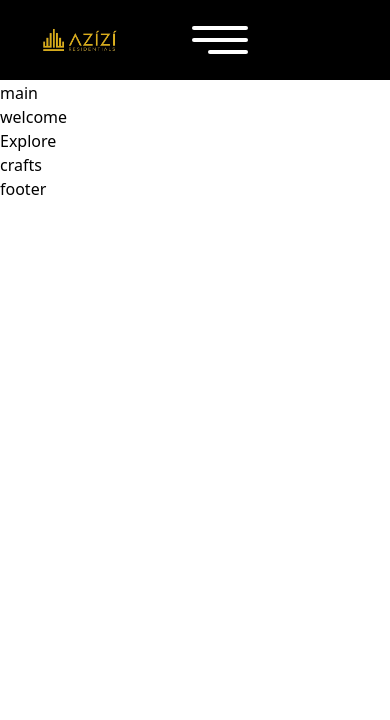
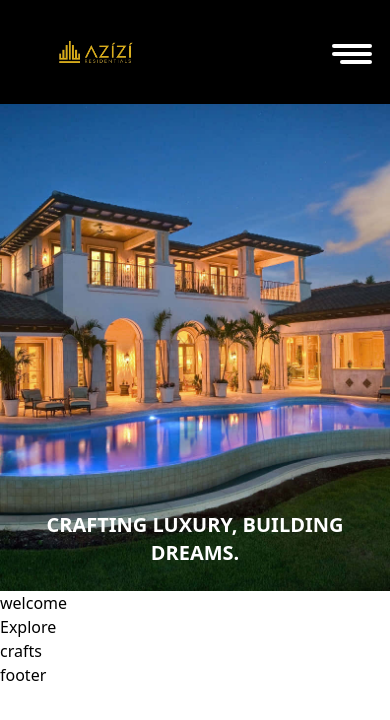
Before and after one commit to Thas94/Tailwind-Mockups, a Nuxt app: page /zizi-lux in a window 390 px wide. Shown: the top 720 px of the page. Built offline with nearby package versions, Linux system fonts and the light colour scheme.

Commit message:
Refactored navbar to be more responsive

```diff
--- a/app/components/zizi-lux/zizi-main.vue
+++ b/app/components/zizi-lux/zizi-main.vue
@@ -1,13 +1,12 @@
 <template>
-    <div>
-        main
+    <div
+        class="relative w-full h-[70vh] md:h-screen bg-center bg-cover bg-no-repeat bg-[url('/azizi/dream-house.jpg')] pt-16">
+        <div class="absolute bottom-0 w-full text-center px-4 py-6 text-white">
+            <h2 class="text-xl md:text-[25pt] lg:text-[35pt] font-semibold">CRAFTING LUXURY, BUILDING DREAMS.</h2>
+        </div>
     </div>
 </template>
 
 <script setup lang="ts">
 
 </script>
-
-<style scoped>
-
-</style>
--- a/app/components/zizi-lux/zizi-navbar.vue
+++ b/app/components/zizi-lux/zizi-navbar.vue
@@ -1,28 +1,31 @@
 <template>
-    <header class="border-b">
-        <nav class="fixed top-0 bg-black w-full h-20 flex items-center pr-40">
+    <nav class="bg-black fixed top-0 w-full z-20">
+        <div class="max-w-7xl mx-auto px-4 py-3 flex items-center justify-between text-white">
             <NuxtLink to="zizi-lux" class="">
                 <NuxtImg class="h-20 w-40" densities="1px" format="webp" src="/azizi/logo.png" alt="" />
             </NuxtLink>
-            <ul class="flex gap-6 ml-auto text-white text-xl hover:cursor-pointer max-sm:hidden max-md:hidden">
-                <li class=" hover:text-menu-hover hover:underline max-sm:text-sm" v-for="m in menu">{{ (m as any).label }}</li>
+            <ul class="hidden gap-6 ml-auto text-white text-xl hover:cursor-pointer md:flex">
+                <li class=" hover:text-menu-hover hover:underline max-sm:text-sm" v-for="m in menu">{{ (m as any).label}}</li>
             </ul>
-            <button class="ml-auto sm:hidden md:hidden" @click="ToggleMenu">
-                <div class="w-5 h-10 flex flex-col justify-center items-center">
-                    <span class="block w-14 h-1 bg-white rounded-full"></span>
-                    <span class="block w-14 h-1 mt-2 bg-white rounded-full"></span>
-                    <span class="block w-10 h-1 mt-2 bg-white rounded-full ml-4"></span>
-                </div>
-            </button>
-        </nav>
-    </header>
-    <div class="sm:hidden md:hidden" v-if="isMenuOpen">
+            <!-- Mobile Menu Toggle -->
+            <div class="md:hidden">
+                <button class="text-white focus:outline-none" @click="ToggleMenu">
+                    <div class="w-5 h-10 flex flex-col justify-center items-center mr-3">
+                        <span class="block w-10 h-1 bg-white rounded-full"></span>
+                        <span class="block w-10 h-1 mt-1 bg-white rounded-full"></span>
+                        <span class="block w-8 h-1 mt-1 bg-white rounded-full ml-2"></span>
+                    </div>
+                </button>
+            </div>
+        </div>
+    </nav>
+    <div class="md:hidden" v-if="isMenuOpen">
         <zizi-lux-zizi-sidebar />
     </div>
 </template>
 
 <script setup lang="ts">
-import {MenuService} from '@/service/menuService'
+import { MenuService } from '@/service/menuService'
 const { ToggleMenu } = useSideMenuStore()
 const { isMenuOpen } = storeToRefs(useSideMenuStore())
 const menu = ref([{}])
--- a/app/components/zizi-lux/zizi-sidebar.vue
+++ b/app/components/zizi-lux/zizi-sidebar.vue
@@ -1,15 +1,9 @@
 <template >
-    <div >
-        <!-- Overlay -->
-        <div v-if="isMenuOpen" class="fixed inset-0 z-30 transition-opacity duration-300 bg-black bg-opacity-50"
-            @click="closeMenu"></div>
-
-        <!-- Side Menu -->
-        <nav class="fixed top-0 left-0 z-40 w-2/5 h-full text-black shadow-2xl bg-black"
+    <div>
+        <nav class="fixed top-0 left-0 z-20 w-2/5 h-full text-black shadow-2xl bg-black"
             :class="{ 'translate-x-0': isMenuOpen, '-translate-x-full': !isMenuOpen }"
             :style="{ backgroundImage: `url(${backGroundUrl})` }">
             <div class="p-6">
-                <!-- Menu Header -->
                 <div class="flex items-center justify-between mb-8">
                     <button @click="closeMenu"
                         class="text-gray-400 transition-colors duration-200 hover:text-white focus:outline-none ml-auto">
@@ -20,7 +14,6 @@
                     </button>
                 </div>
 
-                <!-- Menu Items -->
                 <div class="items-center pt-5">
                     <ul>
                         <li class="text-white p-2 hover:text-menu-hover max-sm:text-sm flex items-center"
@@ -33,7 +26,7 @@
                 <div class="items-center py-28 p-1 text-white">
                     CRAFTING LUXURY, BUILDING DREAMS
                 </div>
-                <div class="text-white w-40">
+                <div class="text-white w-40 md:bottom-0">
                     <p class="text-center text-[8pt]">Copyright © 2024 Azizi Luxury Developments. All rights reserved.</p>
                 </div>
             </div>
--- a/app/pages/zizi-lux.vue
+++ b/app/pages/zizi-lux.vue
@@ -2,7 +2,7 @@
     <section>
         <ZiziLuxZiziNavbar />
     </section>
-    <section class="mt-20">
+    <section >
         <ZiziLuxZiziMain />
     </section>
     <section>
```
Also changed, not shown: public/azizi/dream-house.jpg (added).
